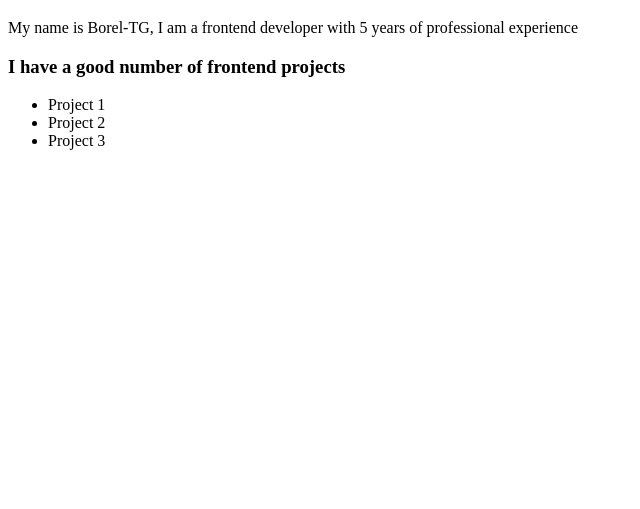
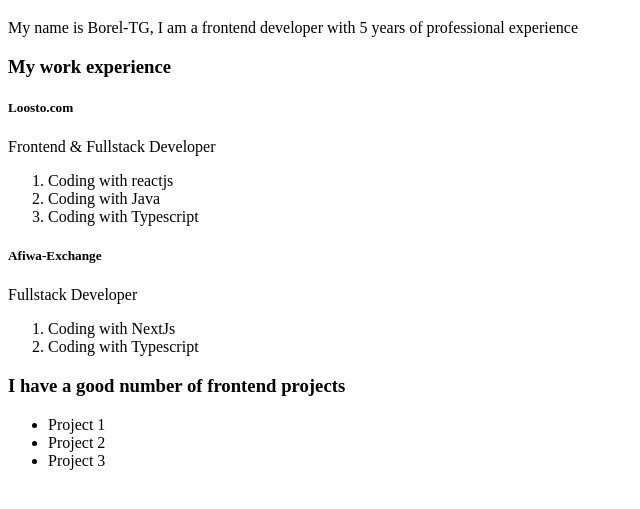
Before and after one commit to Borel-TG/gen20, a plain HTML site: page index.html in a window 1280 px wide. Shown: the part 61-570 px from the top of the page, without its empty margins (0-640 px from the left). Drawn offline with Linux system fonts and the light colour scheme.

Commit message:
added work experience and projects

```diff
--- a/index.html
+++ b/index.html
@@ -9,6 +9,28 @@
       My name is Borel-TG, I am a frontend developer with 5 years of
       professional experience
     </p>
+    <!-- experience -->
+    <div>
+      <h3>My work experience</h3>
+      <div>
+        <h5>Loosto.com</h5>
+        <p>Frontend & Fullstack Developer</p>
+        <ol>
+          <li>Coding with reactjs</li>
+          <li>Coding with Java</li>
+          <li>Coding with Typescript</li>
+        </ol>
+      </div>
+      <div>
+        <h5>Afiwa-Exchange</h5>
+        <p>Fullstack Developer</p>
+        <ol>
+          <li>Coding with NextJs</li>
+          <li>Coding with Typescript</li>
+        </ol>
+      </div>
+    </div>
+    <!-- projects -->
     <div>
       <h3>I have a good number of frontend projects</h3>
       <ul>
```
